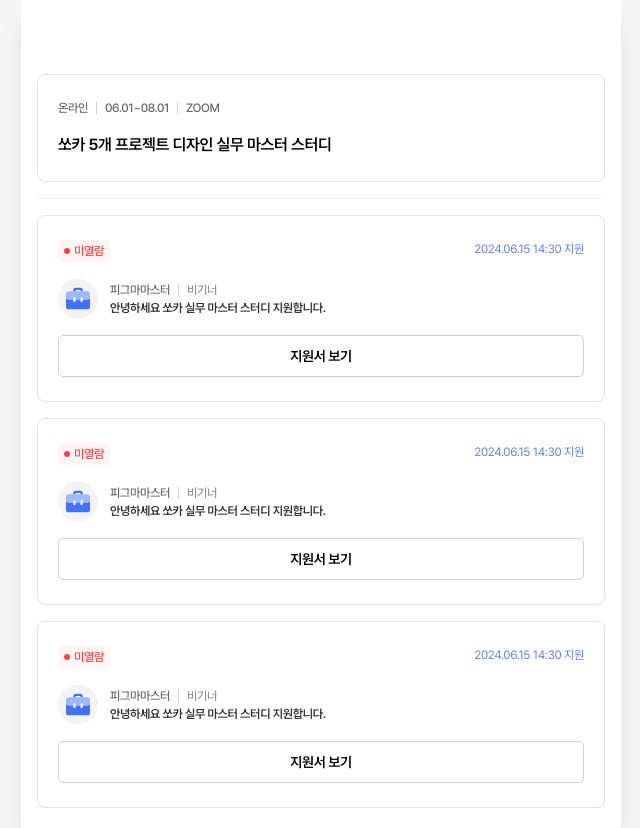
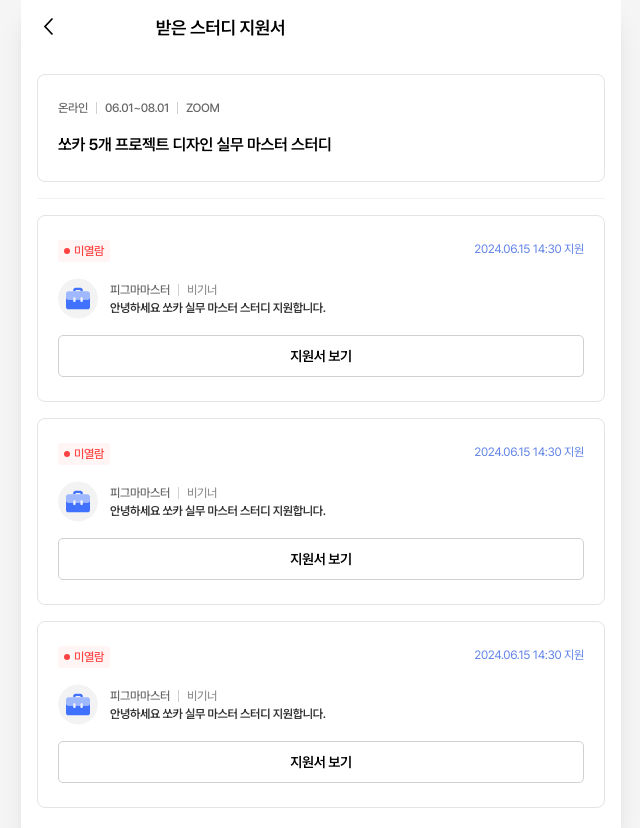
Before and after one commit to sturing-fourten/sturing, a Next.js app: page /application-list/1 in a window 1280 px wide. Shown: the whole page, without its empty margins (319-959 px from the left). Built offline with nearby package versions, Linux system fonts and the light colour scheme.

Commit message:
Refactor: 공통 컴포넌트 변경점 반영, endpoint 수정 반영

```diff
--- a/src/app/application-list/[id]/page.tsx
+++ b/src/app/application-list/[id]/page.tsx
@@ -5,7 +5,7 @@
 export default function AppliedListPage() {
   return (
     <>
-      <TopBar type="back">받은 스터디 지원서</TopBar>
+      <TopBar varient="back">받은 스터디 지원서</TopBar>
       <section className="py-5 px-4">
         <article className="flex flex-col gap-2 py-6 px-5 border border-gray-300 rounded-lg bg-white">
           <StudyMeetingInfo />
--- a/src/app/lecture/[id]/review/page.tsx
+++ b/src/app/lecture/[id]/review/page.tsx
@@ -7,7 +7,7 @@
   return (
     <>
       <section>
-        <TopBar type="back">강의 후기 작성하기</TopBar>
+        <TopBar varient="back">강의 후기 작성하기</TopBar>
         <form>
           <section className="flex flex-col justify-start items-start py-5 px-4">
             <p className="text-gray-1000 text-base font-semibold leading-normal">{"user Id"}</p>
--- a/src/app/member-review/page.tsx
+++ b/src/app/member-review/page.tsx
@@ -13,7 +13,7 @@
   return (
     <>
       <section>
-        <TopBar type="back">팀원 후기 작성하기</TopBar>
+        <TopBar varient="back">팀원 후기 작성하기</TopBar>
 
         <form className="mb-20">
           <section className="flex justify-start items-center gap-3 h-24 py-5 px-4">
--- a/src/components/commons/card/StudyRecruitingCard.tsx
+++ b/src/components/commons/card/StudyRecruitingCard.tsx
@@ -12,7 +12,7 @@
       </p>
       <hr className="my-4" />
       <StudyDetailInfo className="mb-4" />
-      <StudyCardLink href="/applied-list/1">지원서 리스트 보기</StudyCardLink>
+      <StudyCardLink href="/application-list/1">지원서 리스트 보기</StudyCardLink>
     </article>
   );
 }
```
